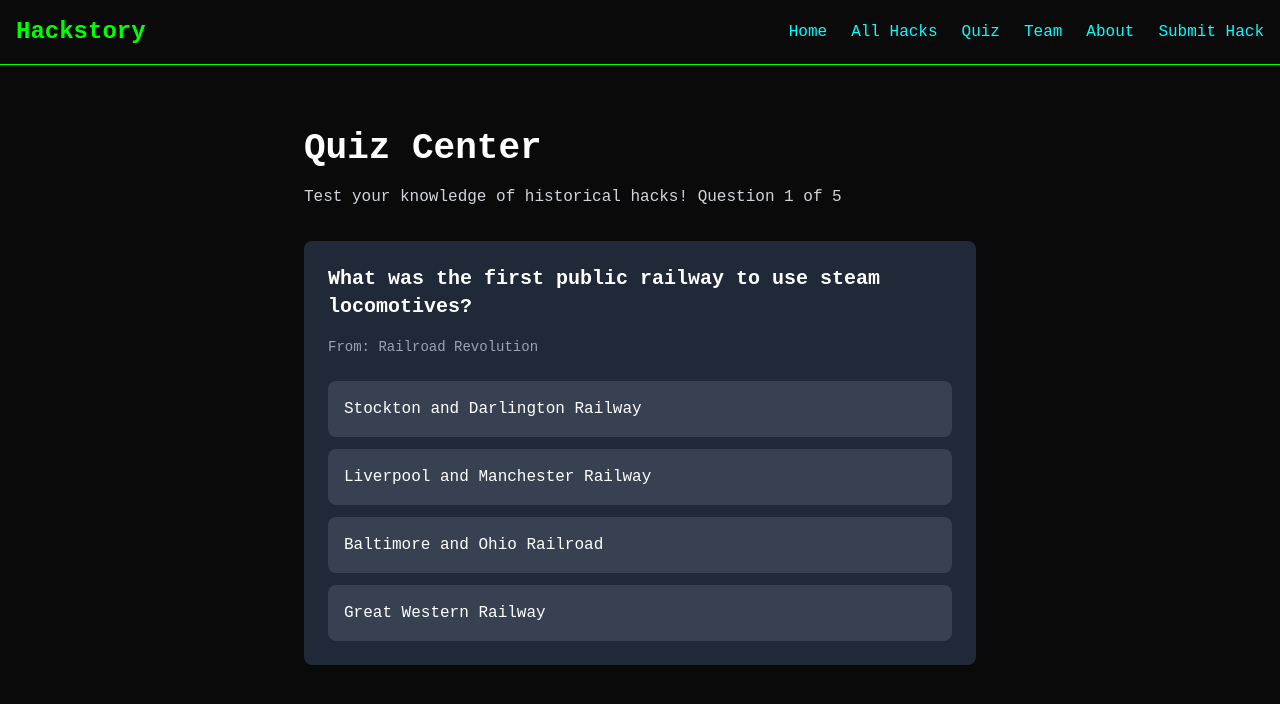
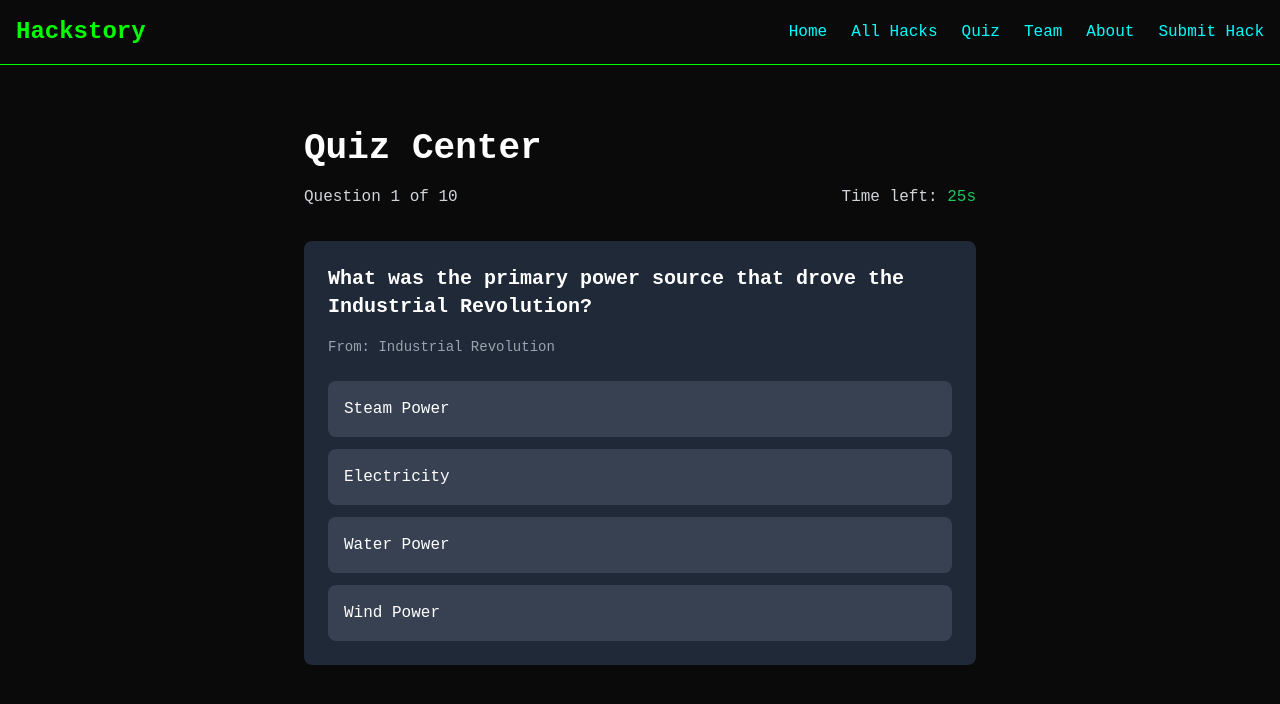
Before and after one commit to kenil-gopani/Hack-story, a React (Create React App) app: page /quiz in a window 1280 px wide. Shown: the top 704 px of the page. Built offline with nearby package versions, Linux system fonts and the light colour scheme.

Commit message:
Update QuizCenter.tsx

```diff
--- a/src/pages/QuizCenter.tsx
+++ b/src/pages/QuizCenter.tsx
@@ -8,6 +8,7 @@ interface QuizQuestion {
   options: string[];
   correctAnswer: number;
   eventTitle: string;
+  explanation?: string;
 }
 
 const QuizCenter: React.FC = () => {
@@ -17,19 +18,64 @@ const QuizCenter: React.FC = () => {
   const [score, setScore] = useState(0);
   const [showResult, setShowResult] = useState(false);
   const [showExplanation, setShowExplanation] = useState(false);
+  const [timeLeft, setTimeLeft] = useState(30);
 
   useEffect(() => {
-    const allQuestions: QuizQuestion[] = events.events.map(event => ({
+    const allQuestions: QuizQuestion[] = [
+      ...events.events.map(event => ({
         id: event.id,
         question: event.quiz.question,
         options: event.quiz.options,
         correctAnswer: event.quiz.correctAnswer,
-      eventTitle: event.title
-    }));
+        eventTitle: event.title,
+        explanation: `This question is about ${event.title}, where ${event.description}`
+      })),
+      {
+        id: 11,
+        question: "What was the first message sent over ARPANET?",
+        options: ["LOGIN", "HELLO", "TEST", "START"],
+        correctAnswer: 0,
+        eventTitle: "Internet Creation",
+        explanation: "The first message sent over ARPANET was 'LOGIN', though it crashed after sending 'LO'"
+      },
+      {
+        id: 12,
+        question: "Who developed the first practical electrical power system?",
+        options: ["Thomas Edison", "Nikola Tesla", "George Westinghouse", "Michael Faraday"],
+        correctAnswer: 0,
+        eventTitle: "Electricity Revolution",
+        explanation: "Thomas Edison developed the first practical electrical power system in 1882"
+      },
+      {
+        id: 13,
+        question: "What was the main tool used to bring down the Berlin Wall?",
+        options: ["Sledgehammers and chisels", "Explosives", "Bulldozers", "Cranes"],
+        correctAnswer: 0,
+        eventTitle: "Berlin Wall Falls",
+        explanation: "Citizens used sledgehammers and chisels to break down the wall piece by piece"
+      }
+    ];
 
     const shuffled = allQuestions.sort(() => 0.5 - Math.random());
-    setQuestions(shuffled.slice(0, 5));
+    setQuestions(shuffled.slice(0, 10));
   }, []);
+
+  useEffect(() => {
+    if (!showExplanation && !showResult) {
+      const timer = setInterval(() => {
+        setTimeLeft((prev) => {
+          if (prev <= 1) {
+            clearInterval(timer);
+            handleNextQuestion();
+            return 30;
+          }
+          return prev - 1;
+        });
+      }, 1000);
+
+      return () => clearInterval(timer);
+    }
+  }, [currentQuestion, showExplanation, showResult]);
 
   const handleAnswerSelect = (answerIndex: number) => {
     setSelectedAnswer(answerIndex);
@@ -45,6 +91,7 @@ const QuizCenter: React.FC = () => {
       setCurrentQuestion(currentQuestion + 1);
       setSelectedAnswer(null);
       setShowExplanation(false);
+      setTimeLeft(30);
     } else {
       setShowResult(true);
     }
@@ -56,6 +103,7 @@ const QuizCenter: React.FC = () => {
     setScore(0);
     setShowResult(false);
     setShowExplanation(false);
+    setTimeLeft(30);
   };
 
   if (questions.length === 0) {
@@ -63,13 +111,26 @@ const QuizCenter: React.FC = () => {
   }
 
   if (showResult) {
+    const percentage = (score / questions.length) * 100;
+    let message = "";
+    if (percentage >= 90) {
+      message = "Outstanding! You're a history hacking master!";
+    } else if (percentage >= 70) {
+      message = "Great job! You know your historical hacks!";
+    } else if (percentage >= 50) {
+      message = "Good effort! Keep learning about these epic hacks!";
+    } else {
+      message = "Keep exploring! There's more to learn about these historical hacks!";
+    }
+
     return (
       <div className="container mx-auto px-4 py-8">
         <div className="max-w-2xl mx-auto text-center">
           <h1 className="text-4xl font-bold mb-8">Quiz Complete!</h1>
-          <p className="text-2xl mb-8">
+          <p className="text-2xl mb-4">
             Your score: {score} out of {questions.length}
           </p>
+          <p className="text-xl text-green-400 mb-8">{message}</p>
           <div className="space-y-4">
             <button
               onClick={handleRestart}
@@ -96,10 +157,14 @@ const QuizCenter: React.FC = () => {
       <div className="max-w-2xl mx-auto">
         <div className="mb-8">
           <h1 className="text-4xl font-bold mb-4">Quiz Center</h1>
+          <div className="flex justify-between items-center">
             <p className="text-gray-300">
-            Test your knowledge of historical hacks! Question {currentQuestion + 1} of{' '}
-            {questions.length}
+              Question {currentQuestion + 1} of {questions.length}
             </p>
+            <p className="text-gray-300">
+              Time left: <span className={timeLeft <= 10 ? "text-red-500" : "text-green-500"}>{timeLeft}s</span>
+            </p>
+          </div>
         </div>
 
         <div className="bg-gray-800 rounded-lg p-6 mb-8">
@@ -128,7 +193,10 @@ const QuizCenter: React.FC = () => {
         </div>
 
         {showExplanation && (
-          <div className="text-center">
+          <div className="text-center space-y-4">
+            <p className="text-gray-300 mb-4">
+              {currentQ.explanation}
+            </p>
             <button
               onClick={handleNextQuestion}
               className="px-6 py-3 bg-green-500 text-white font-bold rounded-lg hover:bg-green-600 transition-colors"
```
Lines whose indentation alone changed are shown as unchanged.
